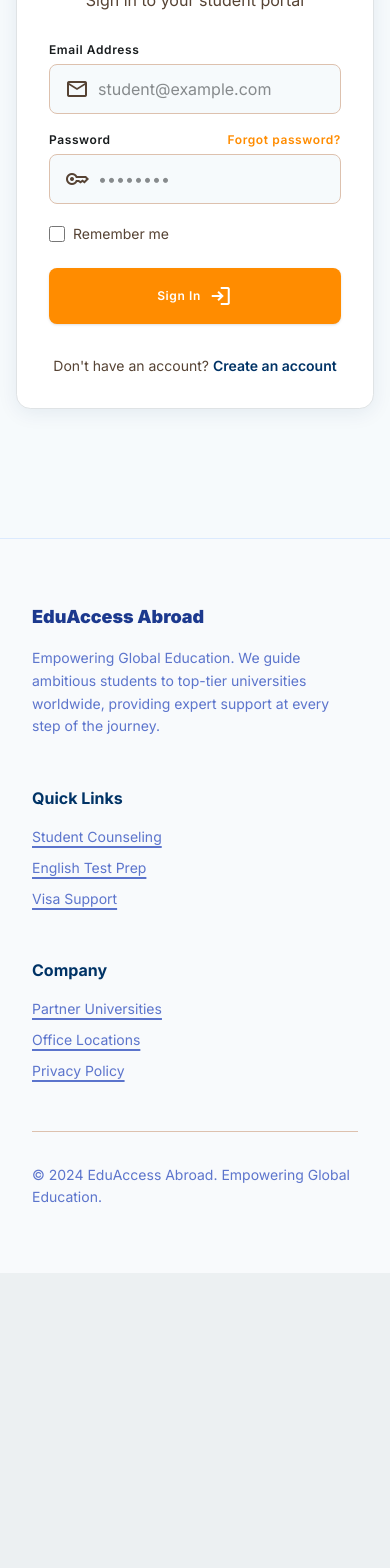
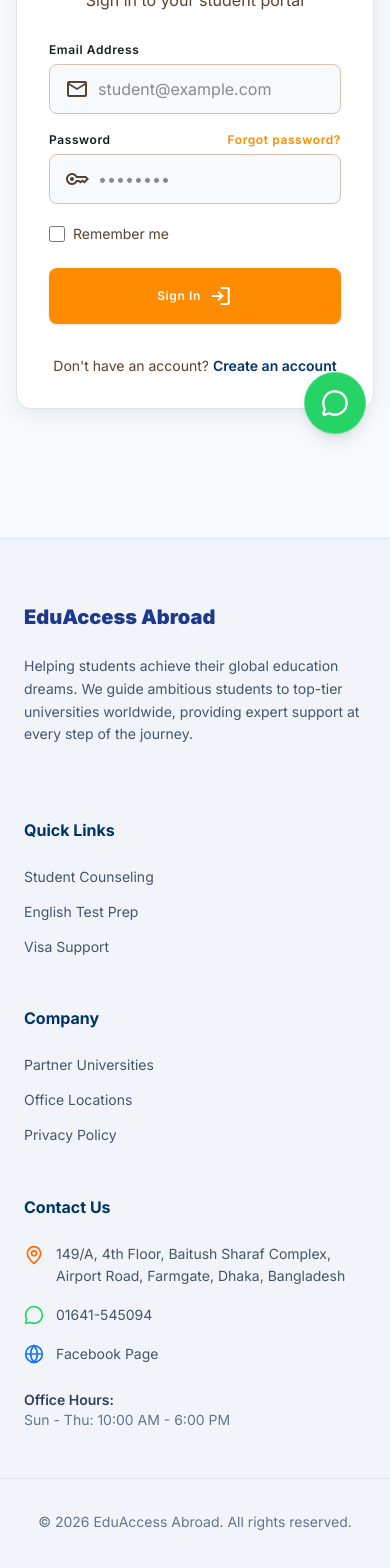
Before and after one commit to nhsabz/edu-access-abroad, a Next.js app: page /login in a window 390 px wide. Shown: the part 386-1954 px from the top of the page. Before the commit the page ends 1659 px from the top, so only its background shows below. Built offline with nearby package versions, Linux system fonts and the light colour scheme; no server answers.

Commit message:
Final polish: fixed portal redirect loop, updated IELTS links, improved responsiveness, and verified forms

```diff
--- a/src/app/layout.tsx
+++ b/src/app/layout.tsx
@@ -30,7 +30,7 @@ export default function RootLayout({
       <head>
         <link href="https://fonts.googleapis.com/css2?family=Material+Symbols+Outlined:wght,FILL@100..700,0..1&display=swap" rel="stylesheet" />
       </head>
-      <body className="min-h-full flex flex-col bg-background text-foreground pt-20">
+      <body className="min-h-full flex flex-col bg-background text-foreground pt-20 overflow-x-hidden">
         <AuthProvider>
           <ConsultationModalProvider>
             <Navbar />
--- a/src/app/portal/page.tsx
+++ b/src/app/portal/page.tsx
@@ -54,12 +54,16 @@ export default function PortalPage() {
     router.push("/login");
   };
 
-  if (loading || !user) {
+  if (loading) {
     return (
       <div className="flex flex-1 items-center justify-center min-h-[50vh]">
-        <p className="text-on-surface-variant">Loading portal...</p>
+        <p className="text-on-surface-variant animate-pulse">Loading portal...</p>
       </div>
     );
+  }
+
+  if (!user) {
+    return null; // Next.js is redirecting in the useEffect
   }
 
   return (
--- a/src/app/services/page.tsx
+++ b/src/app/services/page.tsx
@@ -3,12 +3,12 @@ import { LeadForm } from '@/components/ui/LeadForm';
 export default function ServicesPage() {
   return (
     <>
-      <section className="mb-xl relative overflow-hidden rounded-xl bg-surface-container-lowest shadow-[0px_4px_20px_rgba(0,51,102,0.08)] mt-12 mx-8 max-w-[1280px] xl:mx-auto">
+      <section className="mb-xl relative overflow-hidden rounded-xl bg-surface-container-lowest shadow-[0px_4px_20px_rgba(0,51,102,0.08)] mt-12 mx-4 sm:mx-8 max-w-[1280px] xl:mx-auto">
         <div className="absolute inset-0 z-0">
           <img alt="" className="w-full h-full object-cover opacity-[0.03] grayscale" src="https://lh3.googleusercontent.com/aida-public/AB6AXuByAD2M28AShnqymCt1FjshCJLoOE5-LtUTLBzvf6iN7hdjN51PbM757zAaj_iet57q7hHCH4zngwq5KbaeTDRe3O3Haa7WiQXiMH2ltLxbNOw4yM8pwYwdEAtjsXuTjbYxG7J-YhBhS5Tk4RFNUglJIuvU1AA5h_rBYnMkMfgLy5JzSNg3Yw-4q2bZtvaWtWNozMjVG3e6CFYV7OHw_iE4jyAuYyqtL8ZS6qvq77euqDgOVWNbnefclDeauPlrnlpflbr95hkYUK5r"/>
           <div className="absolute inset-0 bg-gradient-to-r from-surface-container-lowest via-surface-container-lowest/90 to-transparent"></div>
         </div>
-        <div className="relative z-10 p-12 md:p-16 max-w-3xl">
+        <div className="relative z-10 p-8 sm:p-12 md:p-16 max-w-3xl">
           <h1 className="font-h1 text-h1 text-on-background mb-4">Our Services</h1>
           <p className="font-body-lg text-body-lg text-on-surface-variant max-w-2xl leading-relaxed">
             Navigate your global education journey with clarity and confidence. Our comprehensive suite of services is designed to streamline every step, from initial counseling to your final visa approval.
@@ -16,7 +16,7 @@ export default function ServicesPage() {
         </div>
       </section>
 
-      <div className="grid grid-cols-1 lg:grid-cols-12 gap-12 relative max-w-[1280px] mx-auto px-8 mb-xl">
+      <div className="grid grid-cols-1 lg:grid-cols-12 gap-12 relative max-w-[1280px] mx-auto px-4 sm:px-8 mb-xl">
         <div className="lg:col-span-8 space-y-lg">
           {/* Service 1 */}
           <article className="bg-surface-container-lowest rounded-xl p-8 shadow-[0px_4px_20px_rgba(0,51,102,0.08)] border border-transparent hover:border-secondary-fixed/50 transition-all duration-300 group" id="counseling">
--- a/src/components/layout/Footer.tsx
+++ b/src/components/layout/Footer.tsx
@@ -1,35 +1,88 @@
 import Link from "next/link";
+import { MapPin, MessageCircle, Globe } from "lucide-react";
 
 export function Footer() {
   return (
-    <footer className="w-full py-16 px-8 bg-slate-50 dark:bg-slate-950 border-t border-blue-100 dark:border-slate-800 transition-all duration-300 ease-in-out">
-      <div className="grid grid-cols-1 md:grid-cols-4 gap-12 max-w-[1280px] mx-auto">
-        <div className="col-span-1 md:col-span-2">
-          <span className="text-lg font-black text-blue-900 dark:text-white mb-4 block">EduAccess Abroad</span>
-          <p className="font-inter text-sm leading-relaxed text-blue-800/70 dark:text-slate-400 max-w-[24rem]">
-            Empowering Global Education. We guide ambitious students to top-tier universities worldwide, providing expert support at every step of the journey.
+    <>
+      <footer className="w-full py-16 bg-slate-100 dark:bg-slate-900 border-t border-blue-100 dark:border-slate-800 transition-all duration-300 ease-in-out">
+        <div className="grid grid-cols-1 md:grid-cols-2 lg:grid-cols-4 gap-12 max-w-[1280px] mx-auto px-6 sm:px-8">
+
+          {/* Column 1: Brand Info */}
+          <div>
+            <span className="text-xl font-black text-blue-900 dark:text-white mb-6 block">EduAccess Abroad</span>
+            <p className="font-inter text-sm leading-relaxed text-slate-600 dark:text-slate-400 mb-6">
+              Helping students achieve their global education dreams. We guide ambitious students to top-tier universities worldwide, providing expert support at every step of the journey.
             </p>
           </div>
+
+          {/* Column 2: Quick Links */}
           <div>
-          <h4 className="font-bold text-foreground mb-4">Quick Links</h4>
-          <ul className="space-y-2 font-inter text-sm leading-relaxed">
-            <li><Link className="text-blue-800/70 dark:text-slate-400 hover:text-orange-500 dark:hover:text-orange-300 underline decoration-2 underline-offset-4" href="/services">Student Counseling</Link></li>
-            <li><Link className="text-blue-800/70 dark:text-slate-400 hover:text-orange-500 dark:hover:text-orange-300 underline decoration-2 underline-offset-4" href="#">English Test Prep</Link></li>
-            <li><Link className="text-blue-800/70 dark:text-slate-400 hover:text-orange-500 dark:hover:text-orange-300 underline decoration-2 underline-offset-4" href="/services">Visa Support</Link></li>
+            <h4 className="font-bold text-foreground mb-6">Quick Links</h4>
+            <ul className="space-y-3 font-inter text-sm leading-relaxed">
+              <li><Link className="text-slate-600 dark:text-slate-400 hover:text-orange-500 transition-colors" href="/services">Student Counseling</Link></li>
+              <li><a className="text-slate-600 dark:text-slate-400 hover:text-orange-500 transition-colors" href="https://ielts.org/" target="_blank" rel="noopener noreferrer">English Test Prep</a></li>
+              <li><Link className="text-slate-600 dark:text-slate-400 hover:text-orange-500 transition-colors" href="/services">Visa Support</Link></li>
             </ul>
           </div>
+
+          {/* Column 3: Company */}
           <div>
-          <h4 className="font-bold text-foreground mb-4">Company</h4>
-          <ul className="space-y-2 font-inter text-sm leading-relaxed">
-            <li><Link className="text-blue-800/70 dark:text-slate-400 hover:text-orange-500 dark:hover:text-orange-300 underline decoration-2 underline-offset-4" href="/destinations">Partner Universities</Link></li>
-            <li><Link className="text-blue-800/70 dark:text-slate-400 hover:text-orange-500 dark:hover:text-orange-300 underline decoration-2 underline-offset-4" href="#">Office Locations</Link></li>
-            <li><Link className="text-blue-800/70 dark:text-slate-400 hover:text-orange-500 dark:hover:text-orange-300 underline decoration-2 underline-offset-4" href="#">Privacy Policy</Link></li>
+            <h4 className="font-bold text-foreground mb-6">Company</h4>
+            <ul className="space-y-3 font-inter text-sm leading-relaxed">
+              <li><Link className="text-slate-600 dark:text-slate-400 hover:text-orange-500 transition-colors" href="/destinations">Partner Universities</Link></li>
+              <li><Link className="text-slate-600 dark:text-slate-400 hover:text-orange-500 transition-colors" href="#">Office Locations</Link></li>
+              <li><Link className="text-slate-600 dark:text-slate-400 hover:text-orange-500 transition-colors" href="#">Privacy Policy</Link></li>
             </ul>
           </div>
+
+          {/* Column 4: Contact Us */}
+          <div>
+            <h4 className="font-bold text-foreground mb-6">Contact Us</h4>
+            <ul className="space-y-4 font-inter text-sm leading-relaxed text-slate-600 dark:text-slate-400">
+              <li className="flex items-start gap-3">
+                <MapPin className="w-5 h-5 shrink-0 text-orange-500 mt-0.5" />
+                <span>149/A, 4th Floor, Baitush Sharaf Complex,<br/>Airport Road, Farmgate, Dhaka, Bangladesh</span>
+              </li>
+              <li className="flex items-center gap-3">
+                <MessageCircle className="w-5 h-5 shrink-0 text-[#25D366]" />
+                <a href="https://wa.me/8801641545094" target="_blank" rel="noopener noreferrer" className="hover:text-orange-500 transition-colors">
+                  01641-545094
+                </a>
+              </li>
+              <li className="flex items-center gap-3 group">
+                <Globe className="w-5 h-5 shrink-0 text-[#1877F2] group-hover:scale-110 transition-transform" />
+                <a href="https://www.facebook.com/share/1K1R3tdqwH/" target="_blank" rel="noopener noreferrer" className="hover:text-orange-500 transition-colors">
+                  Facebook Page
+                </a>
+              </li>
+            </ul>
+            <div className="mt-6 text-sm text-slate-500">
+              <p className="font-semibold text-slate-700 dark:text-slate-300">Office Hours:</p>
+              <p>Sun - Thu: 10:00 AM - 6:00 PM</p>
             </div>
-      <div className="max-w-[1280px] mx-auto mt-12 pt-8 border-t border-border font-inter text-sm leading-relaxed text-blue-800/70 dark:text-slate-400">
-        © 2024 EduAccess Abroad. Empowering Global Education.
+          </div>
+
+        </div>
+
+        {/* Copyright Bar */}
+        <div className="max-w-[1280px] mx-auto mt-12 pt-8 border-t border-slate-200 dark:border-slate-800 font-inter text-sm text-center md:text-left leading-relaxed text-slate-500 px-6 sm:px-8">
+          © 2026 EduAccess Abroad. All rights reserved.
         </div>
       </footer>
+
+      {/* Floating WhatsApp Button */}
+      <a
+        href="https://wa.me/8801641545094"
+        target="_blank"
+        rel="noopener noreferrer"
+        className="fixed bottom-6 right-6 z-50 bg-[#25D366] text-white p-4 rounded-full shadow-lg hover:shadow-2xl hover:-translate-y-1 transition-all duration-300 flex items-center justify-center group border border-white/20"
+        aria-label="Chat with us on WhatsApp"
+      >
+        <MessageCircle className="w-7 h-7" />
+        <span className="absolute right-full mr-4 bg-white text-slate-800 text-sm font-semibold px-3 py-1.5 rounded-lg shadow-md opacity-0 group-hover:opacity-100 transition-opacity duration-300 pointer-events-none whitespace-nowrap">
+          Chat with us!
+        </span>
+      </a>
+    </>
   );
 }
--- a/src/components/ui/DestinationCard.tsx
+++ b/src/components/ui/DestinationCard.tsx
@@ -25,10 +25,16 @@ export function DestinationCard({
         <span className="material-symbols-outlined text-[150px]">{icon}</span>
       </div>
       <div className="flex justify-between items-start mb-6 relative z-10">
-        <h3 className="font-h2 text-h2 text-on-background flex items-center gap-3">
-          {country}
-          <img alt={`${country} Flag`} className="w-6 h-auto shadow-sm rounded-sm" src={flagUrl} />
-        </h3>
+        <div className="flex items-center gap-2 shrink-0">
+          <h3 className="font-h2 text-h2 text-on-background">
+            {country}
+          </h3>
+          <img
+            src={flagUrl}
+            alt={country}
+            className="w-8 h-5 object-cover rounded-sm inline-block shrink-0 shadow-sm"
+          />
+        </div>
         <span className="bg-surface-container-low text-on-surface-variant font-label-caps text-label-caps px-2 py-1 rounded-sm border border-surface-variant">
           {region}
         </span>
```
Also changed, not shown: src/app/destinations/page.tsx (+18 -11 lines), src/app/page.tsx (+12 -7 lines), src/components/layout/Navbar.tsx (+34 -5 lines). Lines whose indentation alone changed are shown as unchanged.
